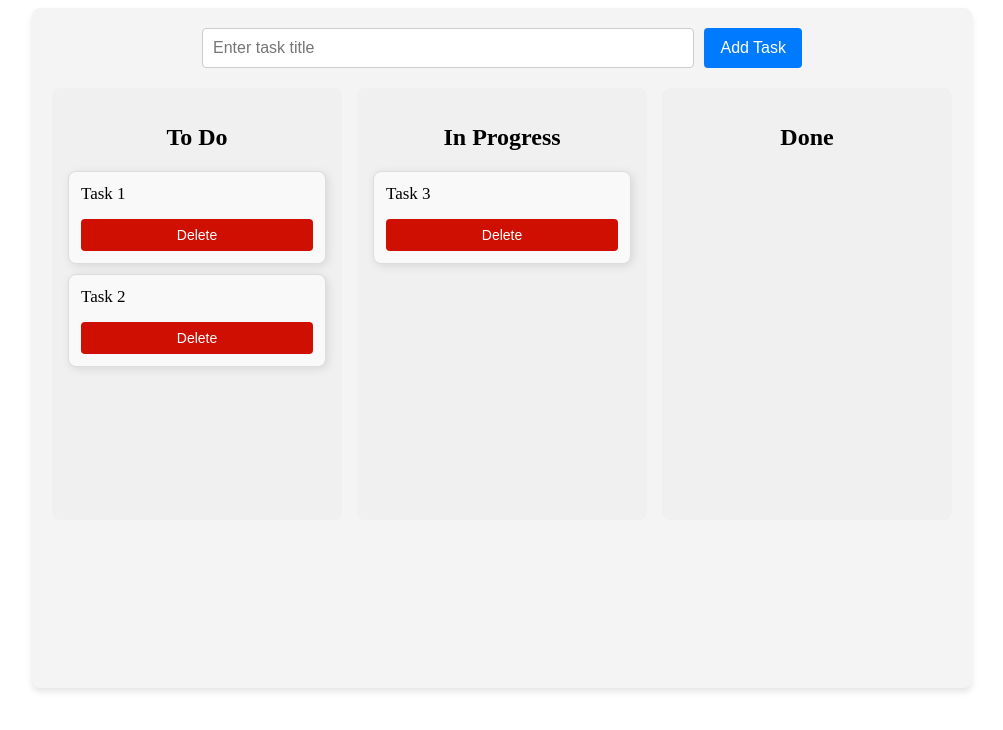
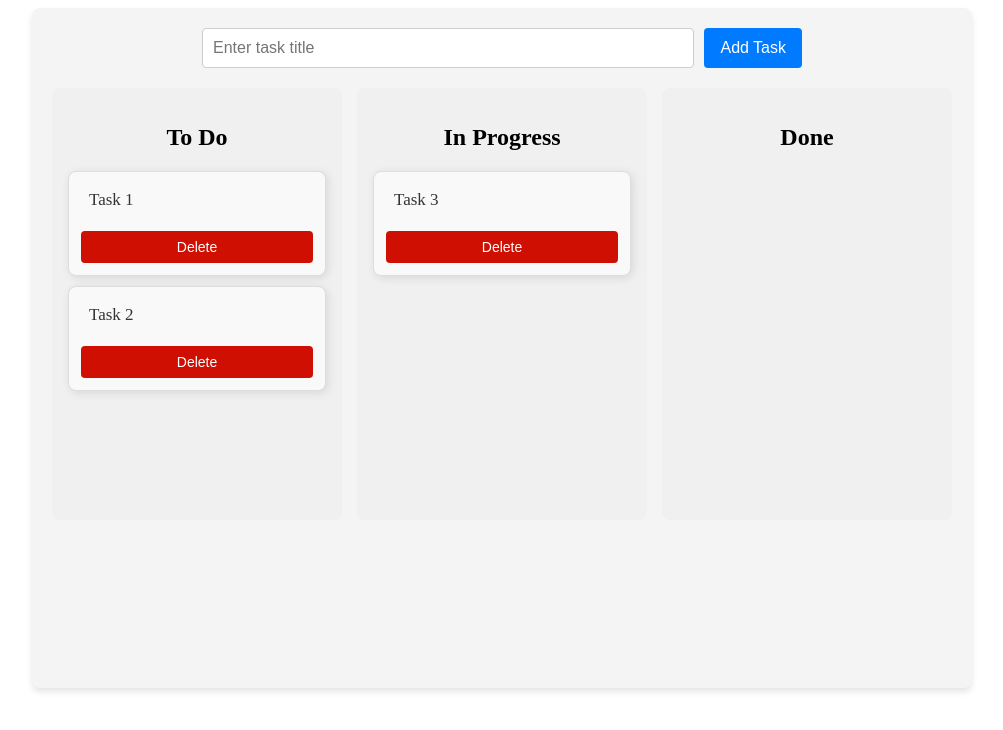
Before and after one commit to otonebieridze/task-manager, a React (Vite) app: page / in a window 1280 px wide. Shown: the top 730 px of the page, without its empty margins (138-1141 px from the left). Built offline with nearby package versions, Linux system fonts and the light colour scheme.

Commit message:
style: improve styling of task title

```diff
--- a/src/components/TaskCard.tsx
+++ b/src/components/TaskCard.tsx
@@ -56,7 +56,9 @@ const TaskCard: React.FC<TaskCardProps> = ({ id, title }) => {
           </button>
         </div>
       ) : (
-        <div onClick={handleEditClick}>{title}</div>
+        <div onClick={handleEditClick} className={styles.taskTitle}>
+          {title}
+        </div>
       )}
       <button onClick={handleDeleteClick} className={styles["delete-button"]}>
         Delete
--- a/src/styles/Board.module.css
+++ b/src/styles/Board.module.css
@@ -1,23 +1,16 @@
-.board {
-  display: flex;
-  gap: 16px;
-  padding: 16px;
-  background-color: #f4f4f4;
-  min-height: 80vh;
-}
-
 .board {
   display: flex;
   flex-direction: column;
   align-items: center;
   gap: 20px;
   padding: 20px;
+  margin: 0 auto;
   width: 100%;
   max-width: 900px;
-  margin: 0 auto;
+  min-height: 80vh;
   background-color: #f4f4f4;
+  box-shadow: 0 4px 6px rgba(0, 0, 0, 0.1);
   border-radius: 8px;
-  box-shadow: 0 4px 6px rgba(0, 0, 0, 0.1);
 }
 
 .taskForm {
--- a/src/styles/TaskCard.module.css
+++ b/src/styles/TaskCard.module.css
@@ -23,7 +23,6 @@
 .taskCard div {
   font-size: 17px;
   font-weight: 500;
-  cursor: pointer;
 }
 
 .editContainer {
@@ -69,3 +68,21 @@
 .delete-button:hover {
   background-color: #d32f2f;
 }
+
+.taskTitle {
+  font-size: 16px;
+  font-weight: 500;
+  color: #333;
+  padding: 6px 8px;
+  border-radius: 4px;
+  transition: background-color 0.2s ease-in-out, transform 0.1s ease-in-out;
+  cursor: text;
+}
+.taskTitle:hover {
+  background-color: rgba(0, 123, 255, 0.1);
+  transform: scale(1.02);
+}
+.taskTitle:active {
+  background-color: rgba(0, 123, 255, 0.2);
+  transform: scale(0.98);
+}
```
